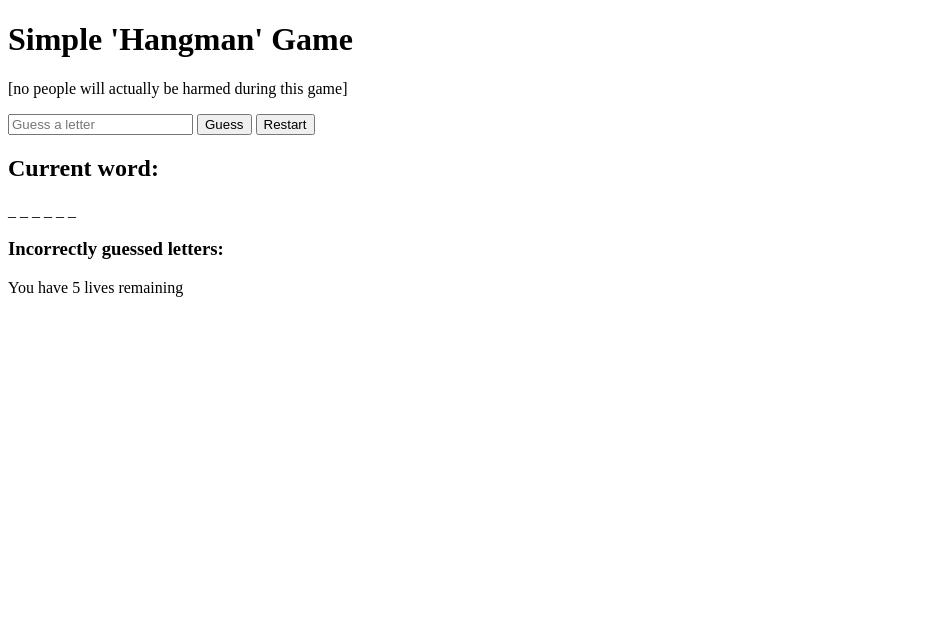
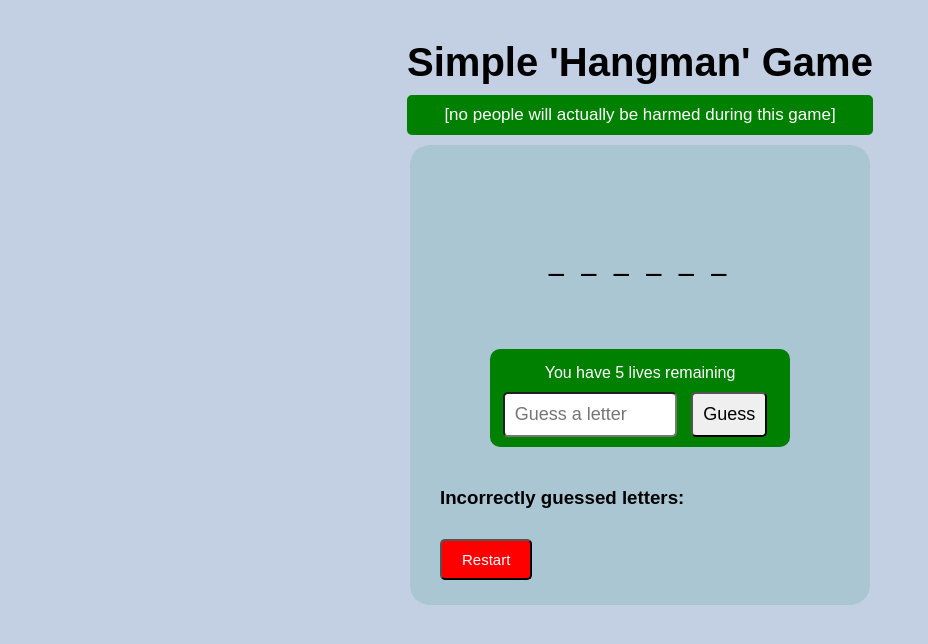
Before and after one commit to nabiloo/Galgje-Project, a website: page index.html in a window 1280 px wide. Shown: the whole page, without its empty margins (0-928 px from the left). Drawn offline with Linux system fonts and the light colour scheme.

Commit message:
added styling

```diff
--- a/index.html
+++ b/index.html
@@ -5,14 +5,17 @@
   <meta charset="UTF-8" />
   <meta name="viewport" content="width=device-width, initial-scale=1.0" />
   <meta http-equiv="X-UA-Compatible" content="ie=edge" />
-  <script defer type="text/javascript" src="script.js"></script>
   <title>Hangman</title>
   <link rel="stylesheet" type="text/css" href="style.css" />
+  <script defer type="text/javascript" src="script.js"></script>
 </head>
 
 <body>
+
+  <header>
     <h1>Simple 'Hangman' Game</h1>
     <p>[no people will actually be harmed during this game]</p>
+  </header>
 
   <div class="win">
     <h2>You won!</h2>
@@ -25,14 +28,28 @@
     <p>The chosen word was: <span></span></p>
   </div>
 
+  <div class="box">
+
+    <div class="the_word">_ _ _ _ _</div>
+
+    <div class="gues-box">
+      <p class="lives">You have <span></span> lives remaining</p>
       <input type="text" placeholder="Guess a letter" maxlength="1" />
       <button class="guess">Guess</button>
-  <button class="restart">Restart</button>
-  <h2>Current word:</h2>
-  <div class="the_word">_ _ _ _ _</div>
+    </div>
+
     <h3>Incorrectly guessed letters:</h3>
     <div class="guessed_letters"></div>
-  <p class="lives">You have <span></span> lives remaining</p>
+
+
+    <button class="restart">Restart</button>
+
+  </div>
+
+
+
+
+
 
 </body>
 
--- a/style.css
+++ b/style.css
@@ -1,3 +1,110 @@
+* {
+  margin: 0;
+  padding: 0;
+  font-family: Arial, Helvetica, sans-serif;
+}
+
+body {
+  background-color: #c3cfe2;
+  display: flex;
+  flex-direction: column;
+  position: relative;
+  justify-content: center;
+  margin: auto;
+  width: 500px;
+
+}
+
+header {
+
+  margin: auto;
+  padding-top:40px;
+  padding-bottom: 10px;
+}
+
+.box {
+  margin: auto;
+  width: 400px;
+  height: 400px;
+  background-color: rgb(170, 198, 211);
+  margin-bottom: 20px;
+  border-radius: 20px;
+  padding: 30px;
+}
+
+h1 {
+  font-family: fantasy;
+  font-size: 40px;
+}
+
+header > p {
+  background-color: green;
+  color: white;
+  font-size: 17px;
+  padding: 10px;
+  font-weight: 100;
+  text-align: center;
+  border-radius: 5px;
+
+}
+
+.the_word {
+  font-size: 30px;
+  padding: 50px;
+  font-family: 'Times New Roman', Times, serif;
+  font-weight: 100;
+  text-align: center;
+  border-radius: 5px;
+  letter-spacing: 5px;
+  margin: 20px 0;
+  font-weight: 900;
+}
+
+
+.gues-box {
+  background-color: green;
+  height: auto;
+  width: 300px;
+  text-align: center;
+  justify-content: center;
+  margin: auto;
+  border-radius: 10px;
+  margin-bottom: 40px;
+}
+
+.guess {
+  margin: 10px;
+  padding: 10px;
+  font-size: 18px;
+  border-radius: 5px;
+}
+
+input {
+  padding: 10px;
+  font-size: 18px;
+  border-radius: 5px;
+  width: 150px;
+}
+
+.restart {
+  margin-top: 30px;
+  background-color: red;
+  color: white;
+  font-size: 15px;
+  border-radius: 5px;
+  padding: 10px 20px;
+
+}
+
+.lives {
+  color: white;
+  padding-top: 15px;
+}
+
+p {
+  margin-top: 10px;
+}
+
 .win,
 .lose {
   display: none;
@@ -10,11 +117,3 @@
 .lose h2 {
   color: blue;
 }
-
-.diplay-element{
-  display: block;
-}
-
-.hide-element{
-  display: none;
-}
```
Lines whose indentation alone changed are shown as unchanged.
